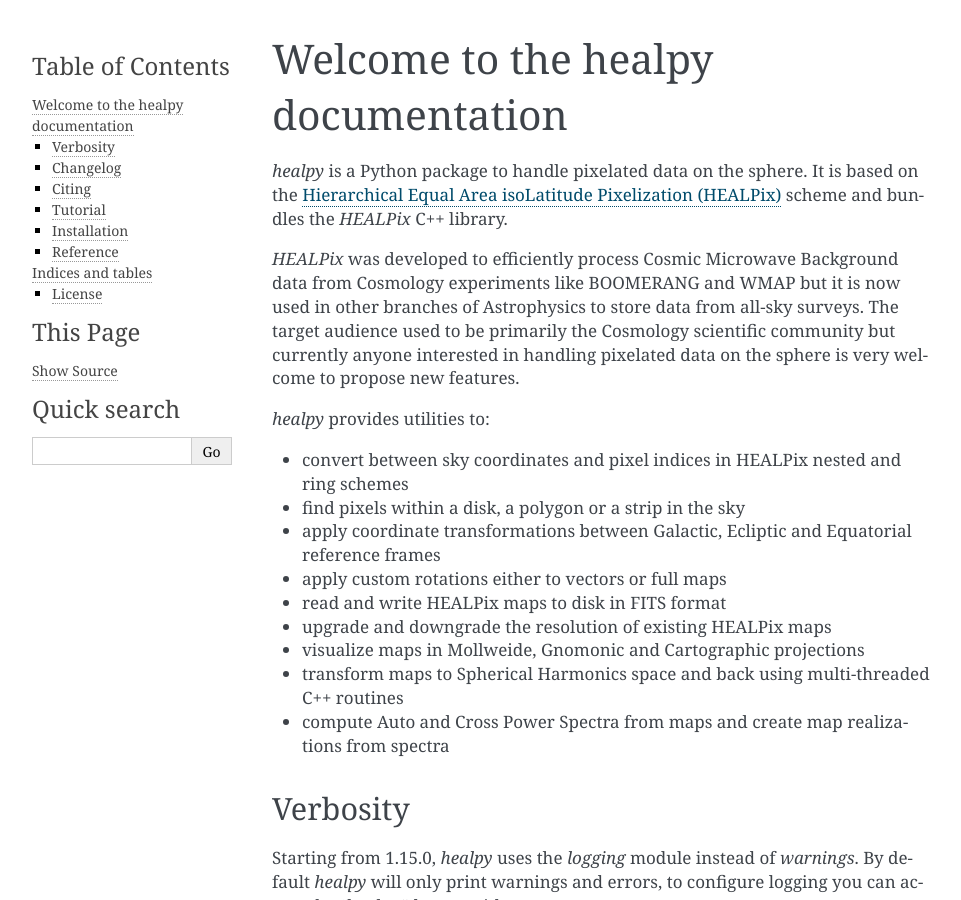
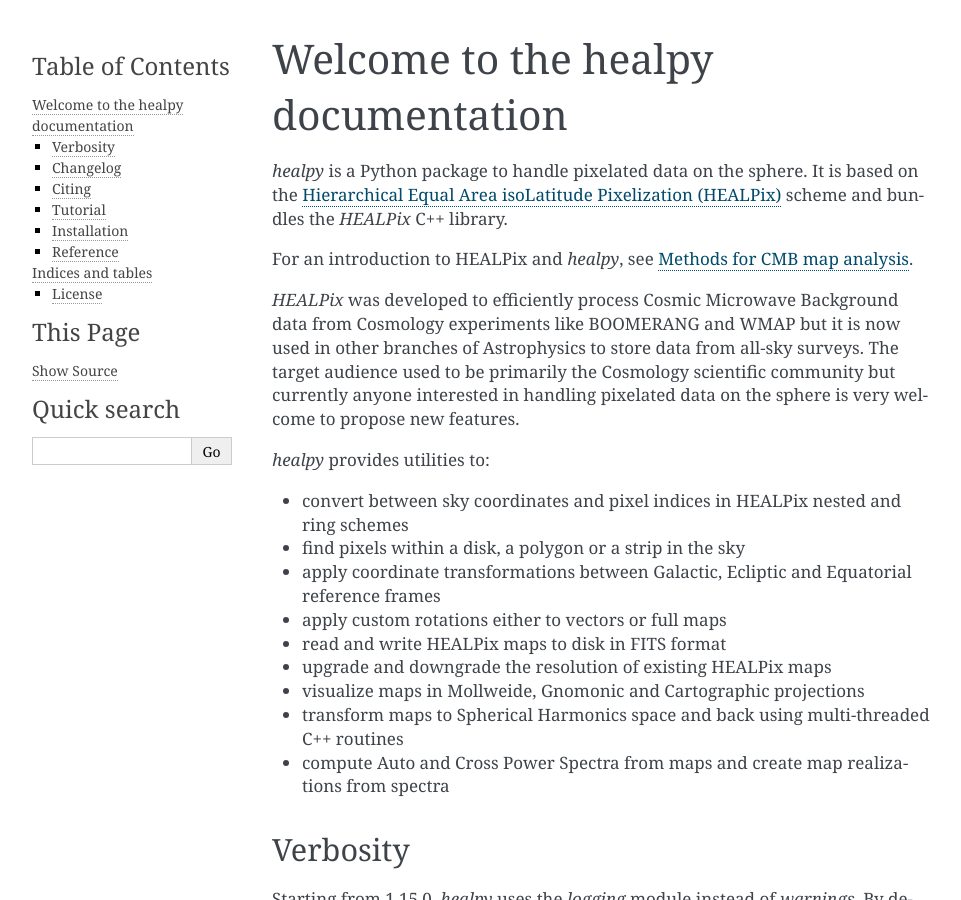
Before and after one commit to healpy/healpy, a Sphinx documentation site: the page built from doc/index.rst, in a window 1280 px wide and 900 px high. Shown: the whole window, without its empty margins (148-1109 px from the left). Built offline with Sphinx 7.4.7, drawn with Linux system fonts in a browser that asks for light colours; the version number could not be read and is left out.

Commit message:
link to Methods for CMB analysis in docs

```diff
--- a/doc/index.rst
+++ b/doc/index.rst
@@ -4,6 +4,8 @@ Welcome to the healpy documentation
 `healpy` is a Python package to handle pixelated data on the sphere. It is based on the
 `Hierarchical Equal Area isoLatitude Pixelization (HEALPix) <https://healpix.jpl.nasa.gov/>`_
 scheme and bundles the `HEALPix` C++ library.
+
+For an introduction to HEALPix and `healpy`, see `Methods for CMB map analysis <https://arxiv.org/html/2410.12951v2>`_.
 
 `HEALPix` was developed to efficiently process Cosmic Microwave Background data from Cosmology
 experiments like BOOMERANG and WMAP but it is now used in other branches of Astrophysics to
```
